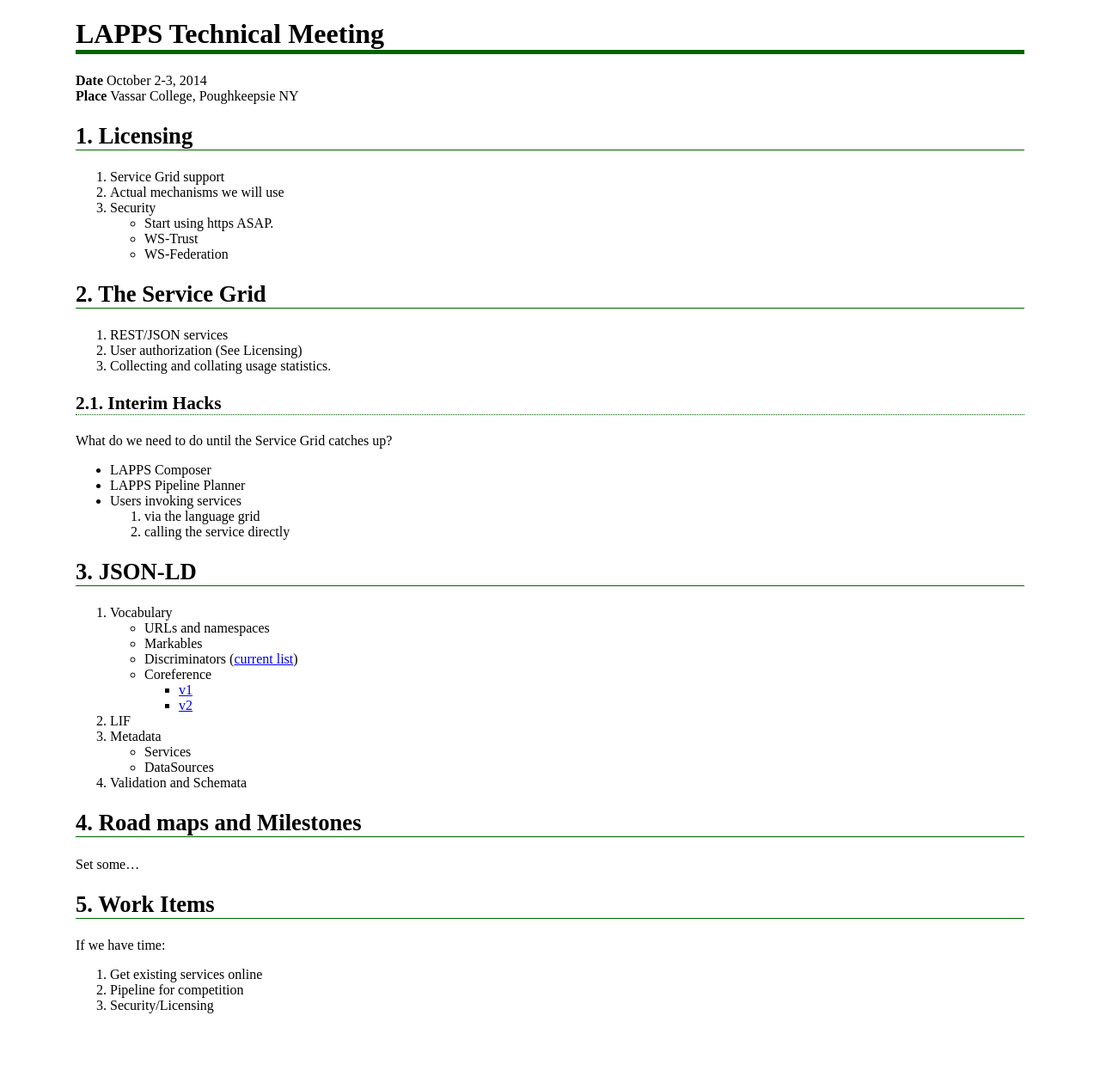
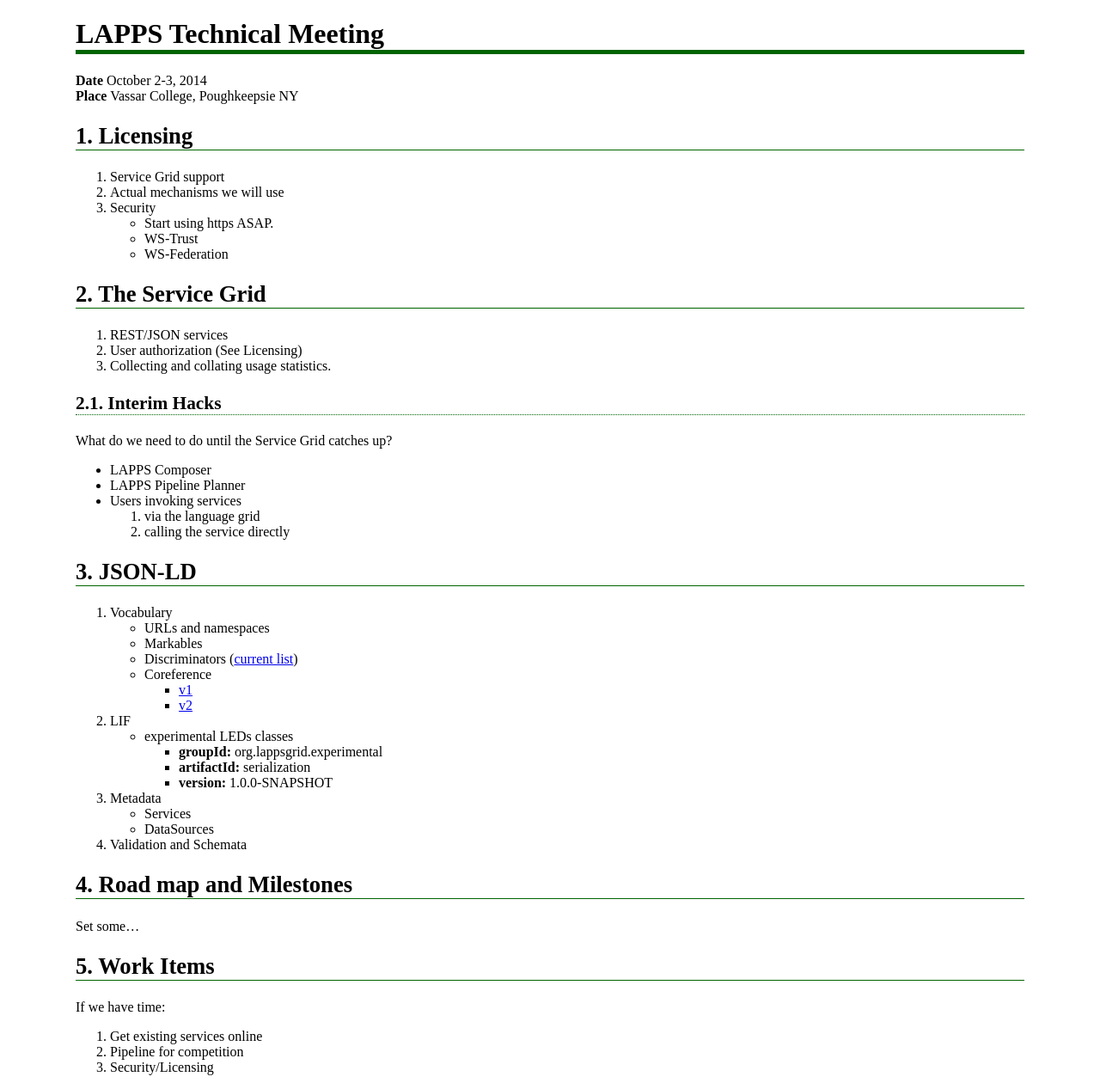
Before and after one commit to lapps/lapps.github.io, a Jekyll site: the page built from TechMeeting2014-10-02.md, in a window 1280 px wide. Shown: the whole page at 86% size. Built offline with Jekyll 4.4.1, drawn with Linux system fonts in a browser that asks for light colours; before the commit the page ends 1195 px from its top, so only the background shows below that.

Commit message:
Added information about experimental LEDS classes.

```diff
--- a/TechMeeting2014-10-02.md
+++ b/TechMeeting2014-10-02.md
@@ -38,13 +38,17 @@
 		* [v1](../interchange/coref-v1.html)
 		* [v2](../interchange/coref-v2.html)
 1. LIF
+	* experimental LEDs classes
+		* **groupId:** org.lappsgrid.experimental
+		* **artifactId:** serialization
+		* **version:** 1.0.0-SNAPSHOT
 1. Metadata
 	* Services
 	* DataSources
 1. Validation and Schemata
 
 
-## Road maps and Milestones
+## Road map and Milestones
 
 Set some...
 
```
